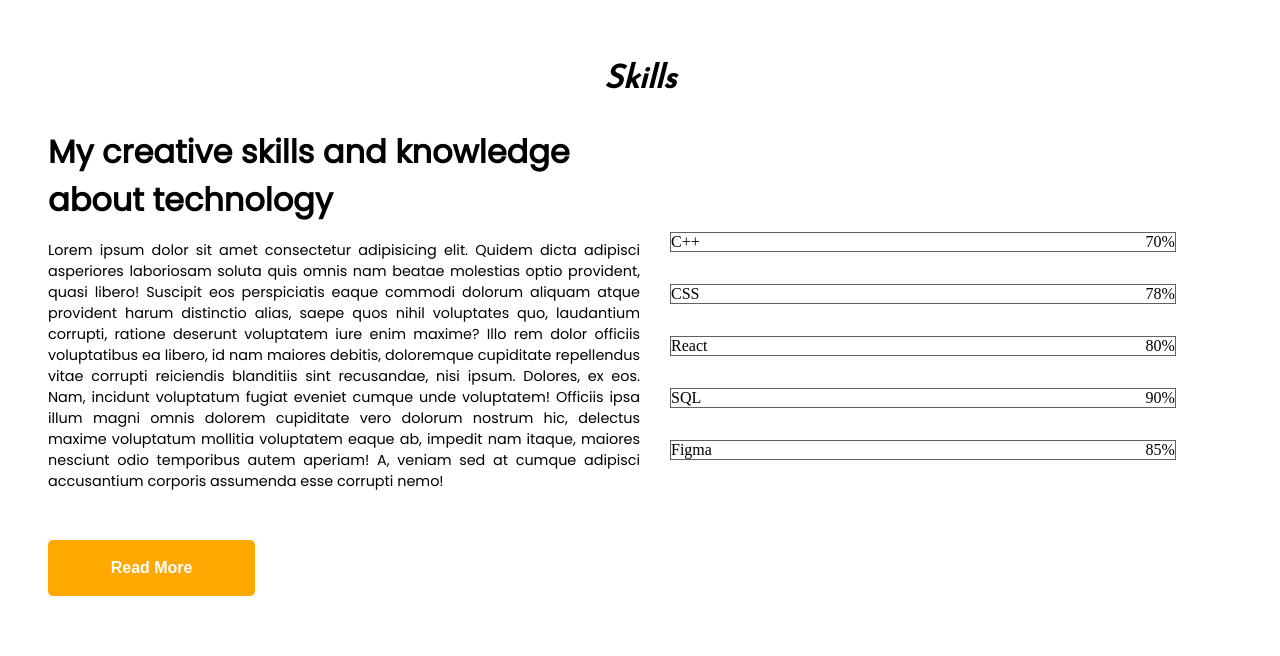
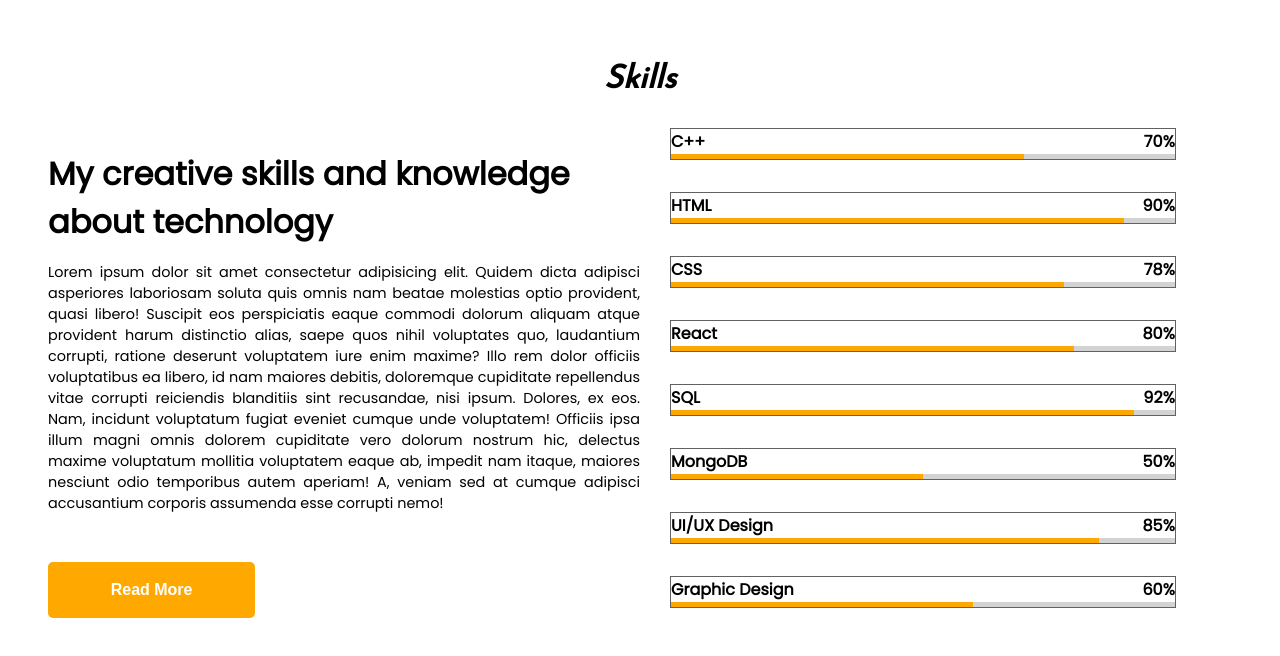
Before and after one commit to Rutuza/React-portfolio, a React (Create React App) app: page / in a window 1280 px wide. Shown: the top 656 px of the page. Built offline with nearby package versions, Linux system fonts and the light colour scheme; a web font is replaced by a local one.

Commit message:
skills page done, but left with span tag outline

```diff
--- a/src/App.css
+++ b/src/App.css
@@ -219,6 +219,77 @@
     justify-content: space-between;
     align-items: center;
 }
+
+.right .info span{
+    font-size: 1rem;
+    font-weight: 700;
+    font-family: 'poppins', sans-serif;
+    text-decoration: none;
+}
+
+.right .bars{
+    background-color: lightgrey;
+    height: 5px;
+    width: 100%;
+    position: relative;
+}
+
+.right .bars::before
+{
+    content: '';
+    position: absolute;
+    height: 100%;
+    background-color: #FFA800;
+}
+
+.right .cpp::before
+{
+    width: 70%;
+}
+
+.right .html::before
+{
+    width: 90%;
+}
+.right .css::before
+{
+    width: 78%;
+}
+
+.right .react::before
+{
+    width: 80%;
+}
+
+.right .sql::before
+{
+    width: 92%;
+}
+
+.right .mongo::before
+{
+    width: 50%;
+}
+
+.right .uiux::before
+{
+    width: 85%;
+}
+
+.right .graphic::before
+{
+    width: 60%;
+}
+
+
+
+
+
+
+
+
+
+
 /* work page css */
 
 .workbg
--- a/src/Assets/components/Skills.jsx
+++ b/src/Assets/components/Skills.jsx
@@ -18,7 +18,15 @@ function Skills() {
               <span>C++</span>
               <span>70%</span>
             </div>
-            <div className="bars"></div>
+            <div className="bars cpp"></div>
+          </div>
+
+          <div className="line">
+            <div className="info">
+              <span>HTML</span>
+              <span>90%</span>
+            </div>
+            <div className="bars html"></div>
           </div>
 
           <div className="line">
@@ -26,7 +34,7 @@ function Skills() {
               <span>CSS</span>
               <span>78%</span>
             </div>
-            <div className="bars"></div>
+            <div className="bars css"></div>
           </div>
 
           <div className="line">
@@ -34,23 +42,39 @@ function Skills() {
               <span>React</span>
               <span>80%</span>
             </div>
-            <div className="bars"></div>
+            <div className="bars react"></div>
           </div>
 
           <div className="line">
             <div className="info">
               <span>SQL</span>
-              <span>90%</span>
+              <span>92%</span>
             </div>
-            <div className="bars"></div>
+            <div className="bars sql"></div>
           </div>
 
           <div className="line">
             <div className="info">
-              <span>Figma</span>
+              <span>MongoDB</span>
+              <span>50%</span>
+            </div>
+            <div className="bars mongo"></div>
+          </div>
+
+          <div className="line">
+            <div className="info">
+              <span>UI/UX Design</span>
               <span>85%</span>
             </div>
-            <div className="bars"></div>
+            <div className="bars uiux"></div>
+          </div>
+
+          <div className="line">
+            <div className="info">
+              <span>Graphic Design</span>
+              <span>60%</span>
+            </div>
+            <div className="bars graphic"></div>
           </div>
         </div>
       </div>
```
